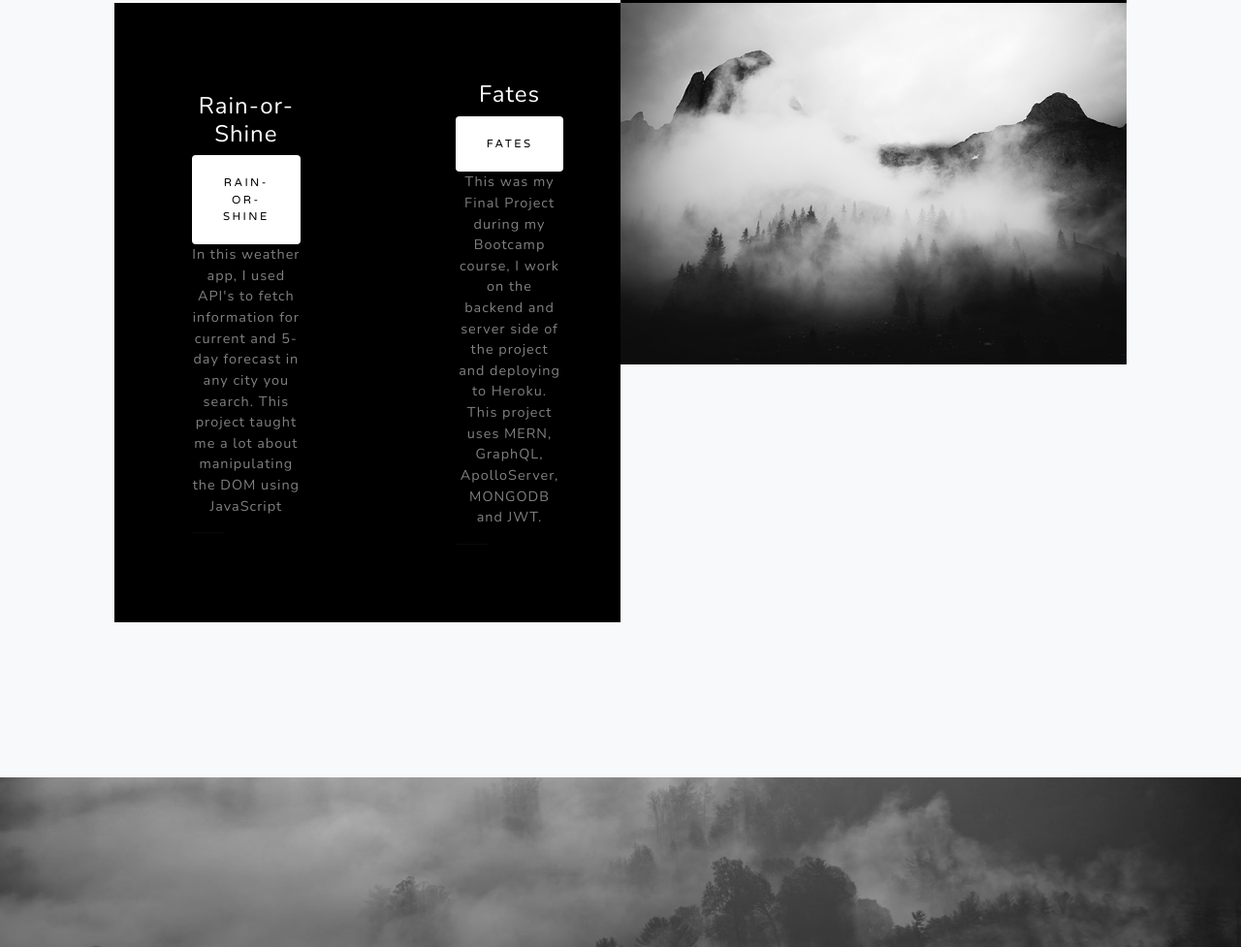
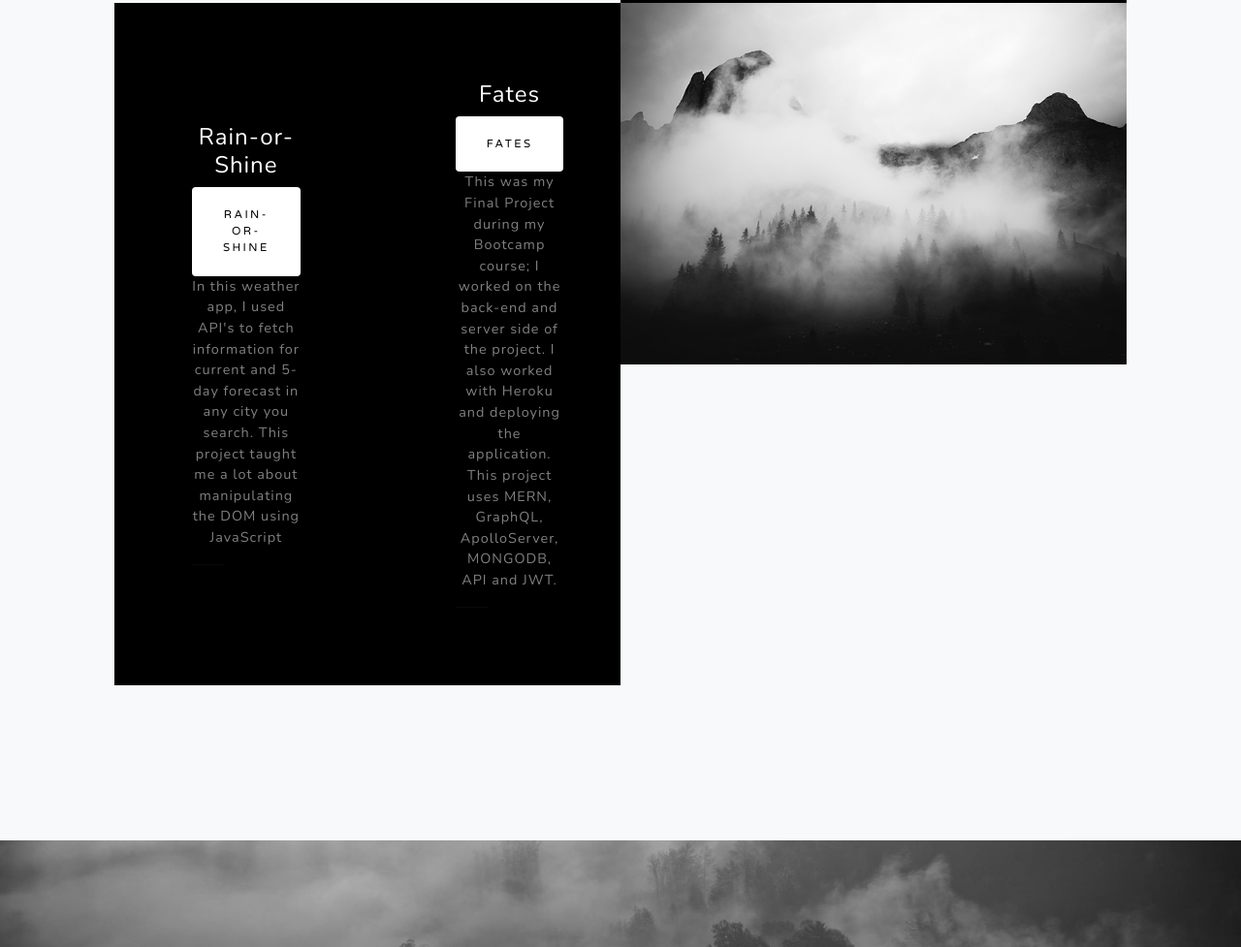
Before and after one commit to SipG789/Portunus, a plain HTML site: page index.html in a window 1280 px wide. Shown: the part 2491-3468 px from the top of the page at 97% size. Drawn offline with nearby package versions, Linux system fonts and the light colour scheme.

Commit message:
added description

```diff
--- a/index.html
+++ b/index.html
@@ -120,7 +120,7 @@
                                 <div class="project-text w-100 my-auto text-center text-lg-right">
                                     <h4 class="text-white">Fates</h4>
                                     <a class="btn btn-white" href="https://immense-ocean-63778.herokuapp.com/">Fates</a>
-                                    <p class="mb-0 text-white-50">This was my Final Project during my Bootcamp course, I work on the backend and server side of the project and deploying to Heroku. This project uses MERN, GraphQL, ApolloServer, MONGODB and JWT. </p>
+                                    <p class="mb-0 text-white-50">This was my Final Project during my Bootcamp course; I worked on the back-end and server side of the project. I also worked with Heroku and deploying the application. This project uses MERN, GraphQL, ApolloServer, MONGODB, API and JWT. </p>
                                     <hr class="d-none d-lg-block mb-0 me-0" />
                                 </div>
 
```
